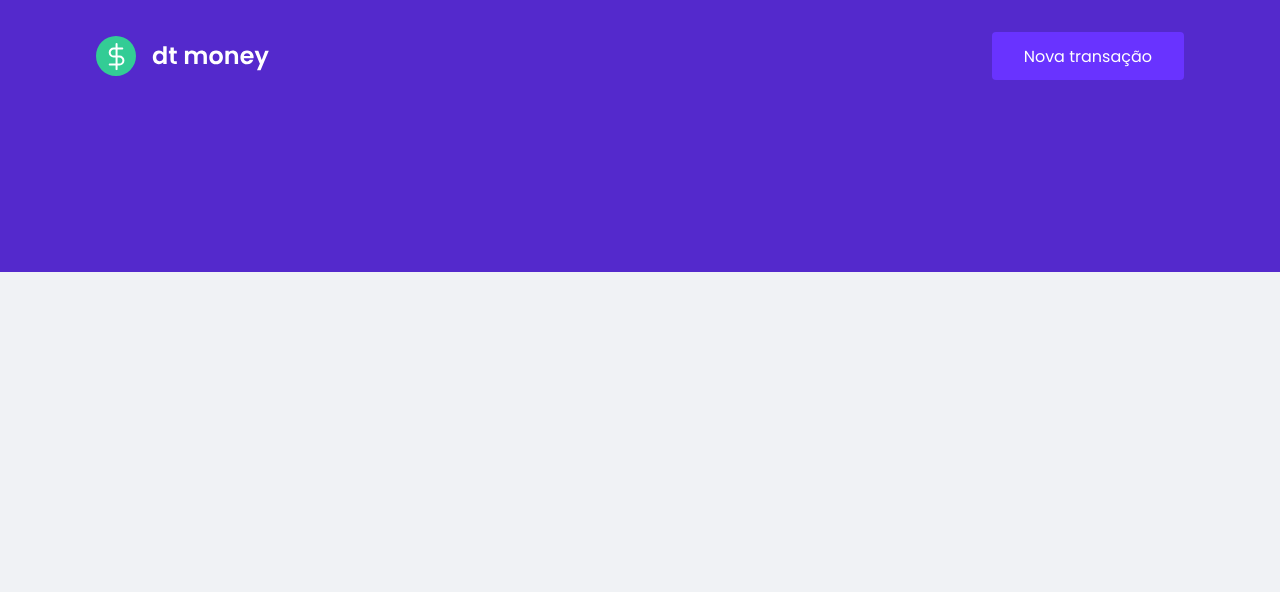
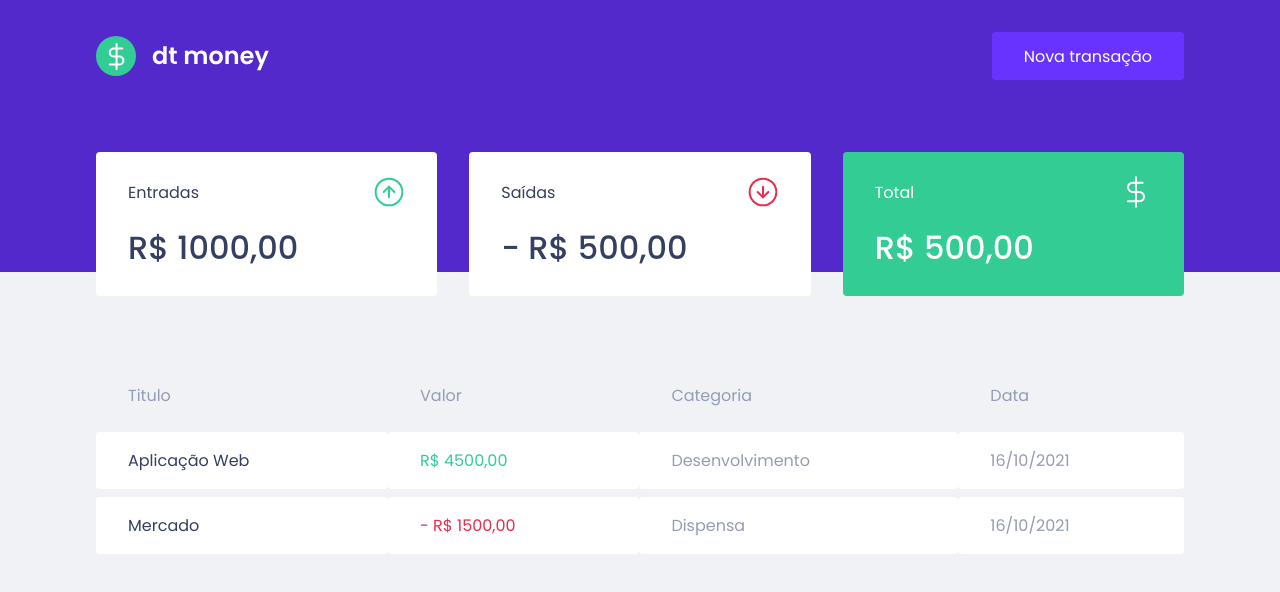
Before and after one commit to EvoluWil/dtmoney, a React (Create React App) app: page / in a window 1280 px wide. Shown: the top 592 px of the page. Built offline with nearby package versions, Linux system fonts and the light colour scheme.

Commit message:
implements dashboard and summary components

```diff
--- a/public/index.html
+++ b/public/index.html
@@ -7,7 +7,7 @@
     <link rel="shortcut icon" href="favicon.png" type="image/png" />
     <link rel="preconnect" href="https://fonts.googleapis.com" />
     <link
-      href="https://fonts.googleapis.com/css2?family=Poppins:wght@400;600&display=swap"
+      href="https://fonts.googleapis.com/css2?family=Poppins:wght@400;500;600&display=swap"
       rel="stylesheet"
     />
     <title>DT_Money</title>
--- a/src/App.tsx
+++ b/src/App.tsx
@@ -1,11 +1,13 @@
+import { Dashboard } from "./components/Dashboard";
 import { Header } from "./components/Header";
 import { GlobalStyle } from "./styles/global";
 
-export function App() {
+export const App = () => {
   return (
     <>
       <Header />
+      <Dashboard />
       <GlobalStyle />
     </>
   );
-}
+};
--- /dev/null
+++ b/src/components/Dashboard/index.tsx
@@ -0,0 +1,12 @@
+import { Summary } from "../Summary";
+import { TransactionsTable } from "../TransactionsTable";
+import { Container } from "./styles";
+
+export const Dashboard = () => {
+  return (
+    <Container>
+      <Summary />
+      <TransactionsTable />
+    </Container>
+  );
+};
--- /dev/null
+++ b/src/components/Dashboard/styles.ts
@@ -0,0 +1,7 @@
+import styled from "styled-components";
+
+export const Container = styled.main`
+  max-width: 1120px;
+  margin: 0 auto;
+  padding: 2.5rem 1rem;
+`;
--- /dev/null
+++ b/src/components/Summary/index.tsx
@@ -0,0 +1,32 @@
+import { Container } from "./styles";
+import income from "../../assets/income.svg";
+import outcome from "../../assets/outcome.svg";
+import totalImg from "../../assets/total.svg";
+
+export const Summary = () => {
+  return (
+    <Container>
+      <div>
+        <header>
+          <p>Entradas</p>
+          <img src={income} alt="Entradas" />
+        </header>
+        <strong>R$ 1000,00</strong>
+      </div>
+      <div>
+        <header>
+          <p>Saídas</p>
+          <img src={outcome} alt="Entradas" />
+        </header>
+        <strong>- R$ 500,00</strong>
+      </div>
+      <div className="highlight-background">
+        <header>
+          <p>Total</p>
+          <img src={totalImg} alt="Entradas" />
+        </header>
+        <strong>R$ 500,00</strong>
+      </div>
+    </Container>
+  );
+};
--- /dev/null
+++ b/src/components/Summary/styles.ts
@@ -0,0 +1,34 @@
+import styled from "styled-components";
+
+export const Container = styled.div`
+  display: grid;
+  grid-template-columns: repeat(3, 1fr);
+  gap: 2rem;
+  margin-top: -10rem;
+
+  div {
+    background: var(--shape);
+    padding: 1.5rem 2rem;
+    border-radius: 0.25rem;
+    color: var(--text-title);
+
+    header {
+      display: flex;
+      align-items: center;
+      justify-content: space-between;
+    }
+
+    strong {
+      display: block;
+      margin-top: 1rem;
+      font-size: 2rem;
+      font-weight: 500;
+      line-height: 3rem;
+    }
+
+    &.highlight-background {
+      background: var(--green);
+      color: var(--shape);
+    }
+  }
+`;
--- /dev/null
+++ b/src/components/TransactionsTable/index.tsx
@@ -0,0 +1,32 @@
+import { Container } from "./styles";
+
+export const TransactionsTable = () => {
+  return (
+    <Container>
+      <table>
+        <thead>
+          <tr>
+            <th>Titulo</th>
+            <th>Valor</th>
+            <th>Categoria</th>
+            <th>Data</th>
+          </tr>
+        </thead>
+        <tbody>
+          <tr>
+            <td>Aplicação Web</td>
+            <td className="deposit">R$ 4500,00</td>
+            <td>Desenvolvimento</td>
+            <td>16/10/2021</td>
+          </tr>
+          <tr>
+            <td>Mercado</td>
+            <td className="withdraw">- R$ 1500,00</td>
+            <td>Dispensa</td>
+            <td>16/10/2021</td>
+          </tr>
+        </tbody>
+      </table>
+    </Container>
+  );
+};
--- /dev/null
+++ b/src/components/TransactionsTable/styles.ts
@@ -0,0 +1,38 @@
+import styled from "styled-components";
+
+export const Container = styled.div`
+  margin-top: 4rem;
+
+  table {
+    width: 100%;
+    border-spacing: 0 0.5rem;
+
+    th {
+      color: var(--text-body);
+      font-weight: 400;
+      padding: 1rem 2rem;
+      text-align: left;
+      line-height: 1.5rem;
+    }
+
+    td {
+      padding: 1rem 2rem;
+      border: 0;
+      background-color: var(--shape);
+      color: var(--text-body);
+      border-radius: 0.25rem;
+
+      &:first-child {
+        color: var(--text-title);
+      }
+
+      &.withdraw {
+        color: var(--red);
+      }
+
+      &.deposit {
+        color: var(--green);
+      }
+    }
+  }
+`;
--- a/src/styles/global.ts
+++ b/src/styles/global.ts
@@ -5,6 +5,7 @@
     --background: #f0f2f5;
     --red: #e52e4d;
     --blue: #5429cc;
+    --green: #33cc95;
     --blue-ligth: #6933ff;
     --text-title: #363f5f;
     --text-body: #969cb3;
```
